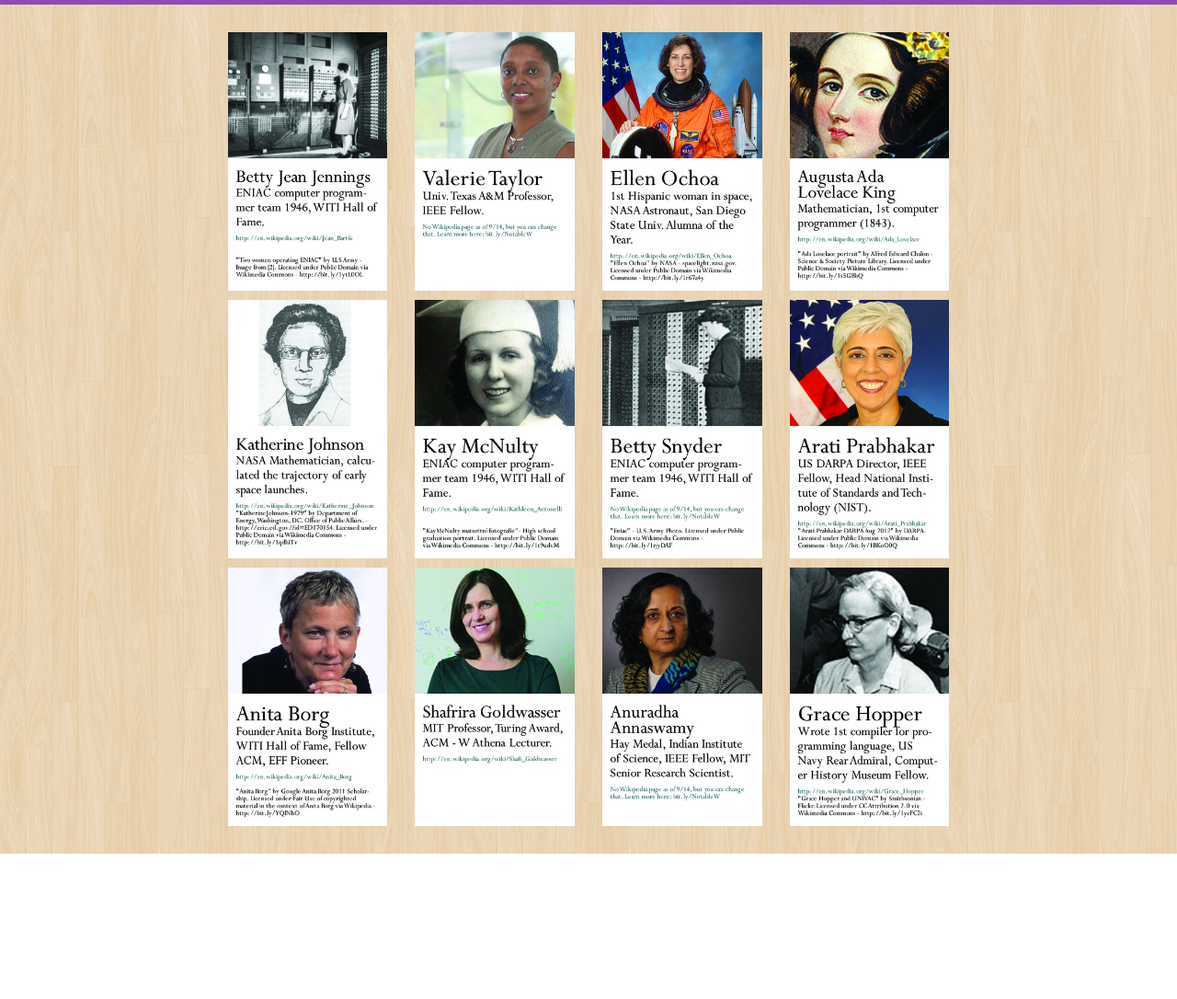
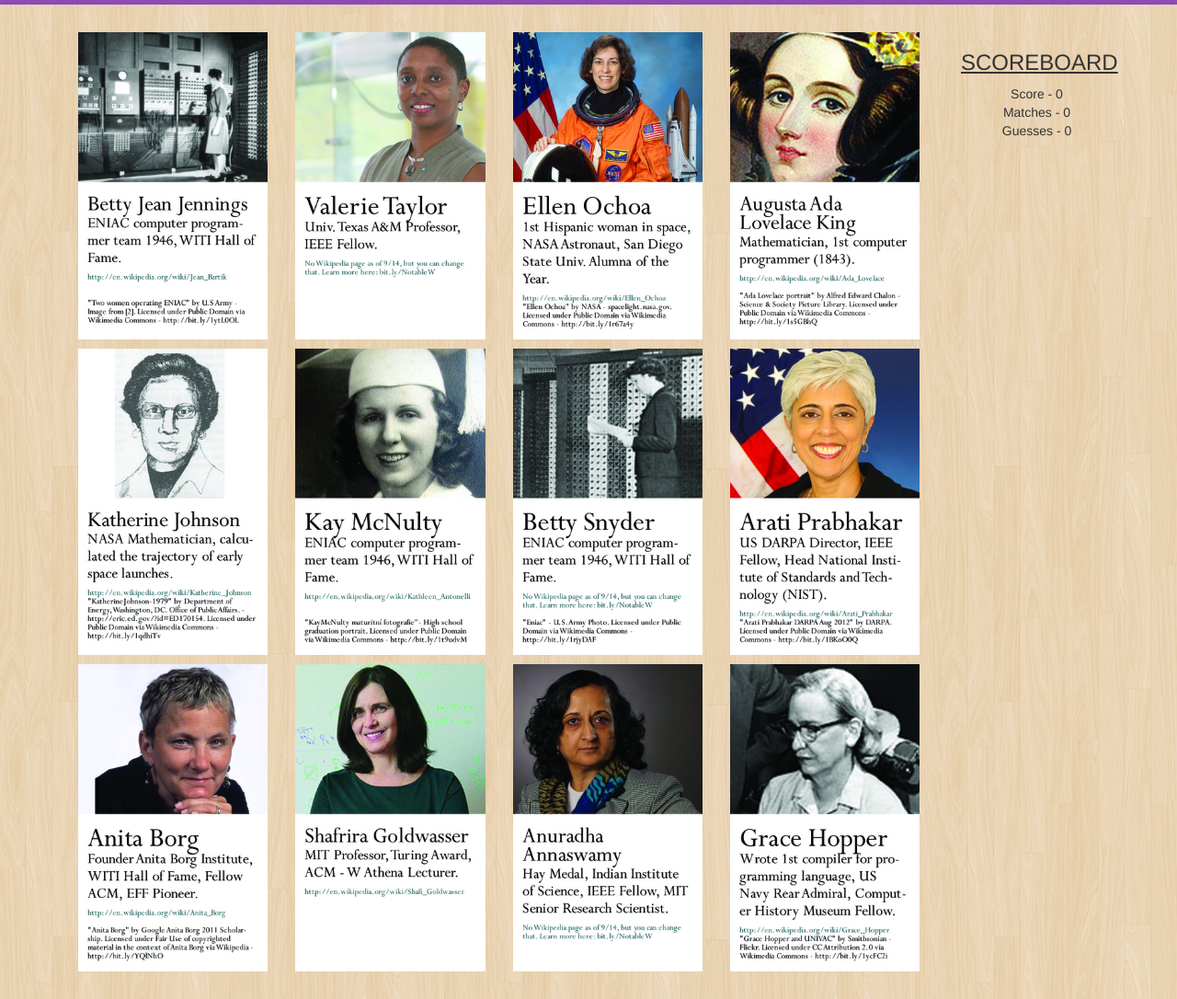
Before and after one commit to tjb1019/wats1020-card-matching-game, a plain HTML site: page index.html in a window 1280 px wide. Shown: the part 240-1326 px from the top of the page at 92% size. Before the commit the page ends 1168 px from the top, so only its background shows below. Drawn offline with nearby package versions, Linux system fonts and the light colour scheme.

Commit message:
adjusted layout for JS implementation

```diff
--- a/css/main.css
+++ b/css/main.css
@@ -7,33 +7,11 @@ body {
 	font-family: 'Oswald';
 }
 
-#gameboard {
-	width: 66%;
+#scoreboard-header {
+	text-transform: uppercase;
+	text-decoration: underline;
 }
 
-#footer-list a {
-	background: white;
-	border: 1px solid yellow;
+.card {
+	padding-bottom: 1rem;
 }
-
-#footer-list a:hover {
-	text-decoration: none;
-	background: #8D4BB3;
-	color: yellow;
-}
-
-footer {
-	background: #8D4BB3;
-	padding-bottom: 5rem;
-}
-
-th, td {
-	padding: 1rem;
-}
-
-/*Stack footer li's from medium screen size and below */
-@media (max-width: 992px) {
-	#footer-list li {
-		display: block;
-	}
-}
--- a/index.html
+++ b/index.html
@@ -1,13 +1,14 @@
-<!doctype html>
+<!DOCTYPE html>
 <!--[if lt IE 7]>      <html class="no-js lt-ie9 lt-ie8 lt-ie7" lang=""> <![endif]-->
 <!--[if IE 7]>         <html class="no-js lt-ie9 lt-ie8" lang=""> <![endif]-->
 <!--[if IE 8]>         <html class="no-js lt-ie9" lang=""> <![endif]-->
-<!--[if gt IE 8]><!--> <html class="no-js" lang=""> <!--<![endif]-->
+<!--[if gt IE 8]><!-->
+<html class="no-js" lang=""> <!--<![endif]-->
     <head>
         <meta charset="utf-8">
         <meta http-equiv="X-UA-Compatible" content="IE=edge,chrome=1">
-        <title></title>
-        <meta name="description" content="">
+        <title>Card Matching Game</title>
+        <meta name="description" content="This in-browser game is similar to Memory.  Users will match the card images of famous women in tech to earn points and win cool prizes.">
         <meta name="viewport" content="width=device-width, initial-scale=1">
         <link rel="apple-touch-icon" href="apple-touch-icon.png">
 
@@ -32,56 +33,63 @@
 				<h1 class="text-center">Card Matching Game</h1>
 			</div>
 		</header>
-		<div class="container" id="gameboard">
+		<div class="container">
+			<div class="row">
+				<div id="gameboard" class="col-xs-10 col-sm-10 col-md-10 col-lg-10">
 					<div class="col-xs-6 col-sm-4 col-md-3 col-lg-3">
-				<img src="img/deck/1.jpg" alt="" class="img-responsive">
-				<p></p>
+						<img src="img/deck/1.jpg" alt="" class="img-responsive card">
 					</div>
 					<div class="col-xs-6 col-sm-4 col-md-3 col-lg-3">
-				<img src="img/deck/2.jpg" alt="" class="img-responsive">
-				<p></p>
+						<img src="img/deck/2.jpg" alt="" class="img-responsive card">
 					</div>
 					<div class="col-xs-6 col-sm-4 col-md-3 col-lg-3">
-				<img src="img/deck/3.jpg" alt="" class="img-responsive">
-				<p></p>
+						<img src="img/deck/3.jpg" alt="" class="img-responsive card">
 					</div>
 					<div class="col-xs-6 col-sm-4 col-md-3 col-lg-3">
-				<img src="img/deck/4.jpg" alt="" class="img-responsive">
-				<p></p>
+						<img src="img/deck/4.jpg" alt="" class="img-responsive card">
 					</div>
 					<div class="col-xs-6 col-sm-4 col-md-3 col-lg-3">
-				<img src="img/deck/5.jpg" alt="" class="img-responsive">
-				<p></p>
+						<img src="img/deck/5.jpg" alt="" class="img-responsive card">
 					</div>
 					<div class="col-xs-6 col-sm-4 col-md-3 col-lg-3">
-				<img src="img/deck/6.jpg" alt="" class="img-responsive">
-				<p></p>
+						<img src="img/deck/6.jpg" alt="" class="img-responsive card">
 					</div>
 					<div class="col-xs-6 col-sm-4 col-md-3 col-lg-3">
-				<img src="img/deck/7.jpg" alt="" class="img-responsive">
-				<p></p>
+						<img src="img/deck/7.jpg" alt="" class="img-responsive card">
 					</div>
 					<div class="col-xs-6 col-sm-4 col-md-3 col-lg-3">
-				<img src="img/deck/8.jpg" alt="" class="img-responsive">
-				<p></p>
+						<img src="img/deck/8.jpg" alt="" class="img-responsive card">
 					</div>
 					<div class="col-xs-6 col-sm-4 col-md-3 col-lg-3">
-				<img src="img/deck/9.jpg" alt="" class="img-responsive">
-				<p></p>
+						<img src="img/deck/9.jpg" alt="" class="img-responsive card">
 					</div>
 					<div class="col-xs-6 col-sm-4 col-md-3 col-lg-3">
-				<img src="img/deck/10.jpg" alt="" class="img-responsive">
-				<p></p>
+						<img src="img/deck/10.jpg" alt="" class="img-responsive card">
 					</div>
 					<div class="col-xs-6 col-sm-4 col-md-3 col-lg-3">
-				<img src="img/deck/11.jpg" alt="" class="img-responsive">
-				<p></p>
+						<img src="img/deck/11.jpg" alt="" class="img-responsive card">
 					</div>
 					<div class="col-xs-6 col-sm-4 col-md-3 col-lg-3">
-				<img src="img/deck/12.jpg" alt="" class="img-responsive">
-				<p></p>
+						<img src="img/deck/12.jpg" alt="" class="img-responsive card">
 					</div>
-		</div> <!-- end container, gameboard -->
+				</div> <!-- end gameboard -->
+				<div id="scoreboard" class="col-xs-2 col-sm-2 col-md-2 col-lg-2 text-center">
+					<h3 id="scoreboard-header">Scoreboard</h3>
+					<div class="row">
+						<span class="board-title">Score - </span>
+						<span class="score-visual">0</span>
+					</div>
+					<div class="row">
+						<span class="board-title">Matches - </span>
+						<span class="matches-visual">0</span>
+					</div>
+					<div class="row">
+						<span class="board-title">Guesses - </span>
+						<span class="guesses-visual">0</span>
+					</div>
+				</div> <!-- end scoreboard -->
+			</div> <!-- end row -->
+		</div> <!-- end bootstrap container -->
 
 		<script src="//ajax.googleapis.com/ajax/libs/jquery/1.11.2/jquery.js"></script>
         <script>window.jQuery || document.write('<script src="js/vendor/jquery-1.11.2.js"><\/script>')</script>
```
Lines whose indentation alone changed are shown as unchanged.
